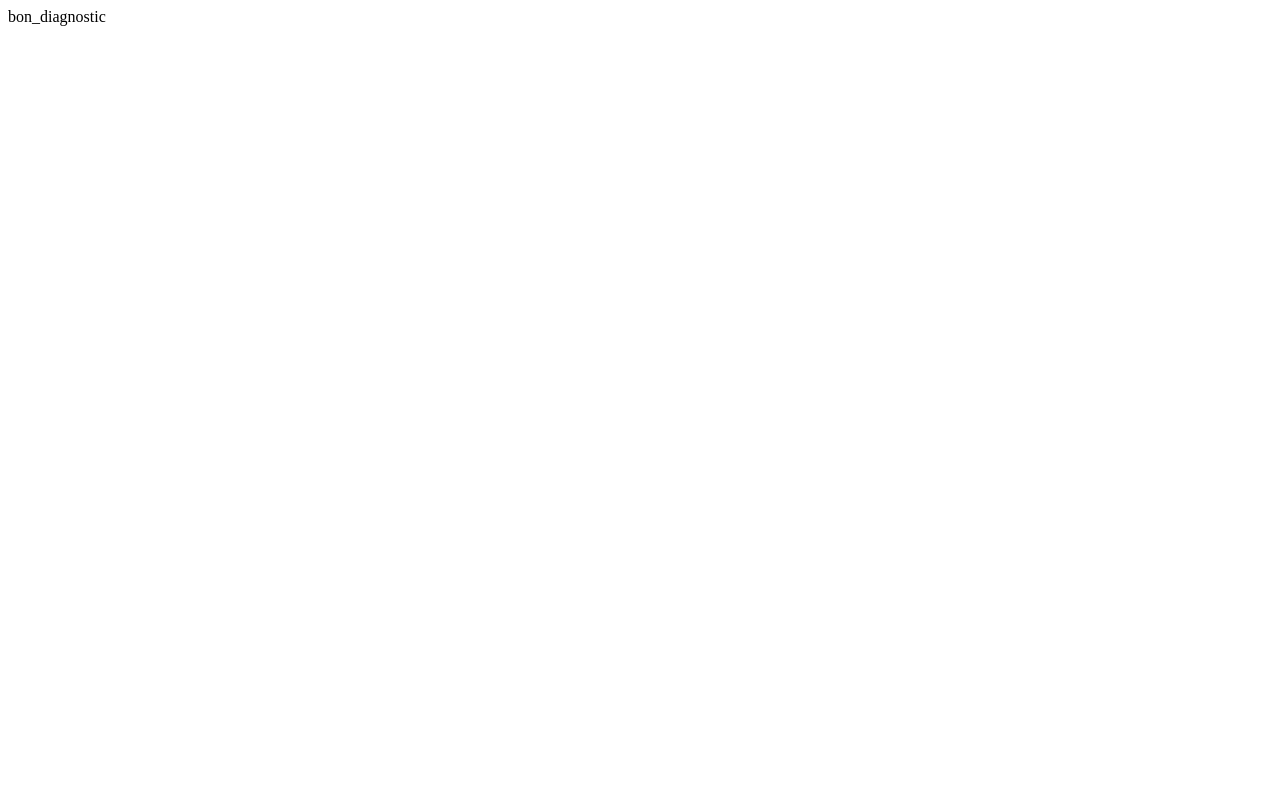
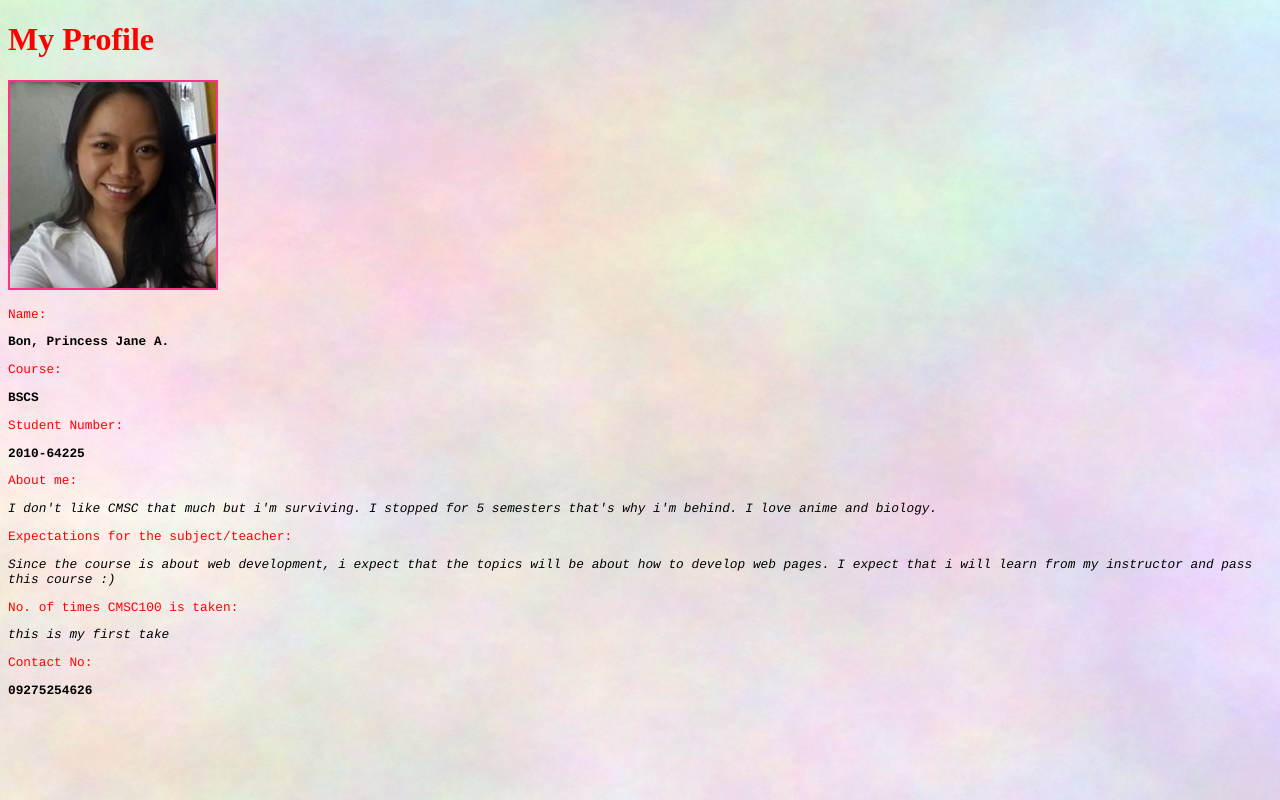
Before and after one commit to hime04/hime04.githu.io, a plain HTML site: page index.html in a window 1280 px wide. Drawn offline with Linux system fonts and the light colour scheme.

Commit message:
Initial commit

```diff
--- a/index.html
+++ b/index.html
@@ -1 +1,25 @@
-bon_diagnostic
+<!DOCTYPE html>
+<html>
+<head>
+	<link rel = "stylesheet" href="style.css">
+</head>
+	<body>
+		<h1>My Profile</h1>
+			<img src="me.jpg" alt="Profile photo">
+			<p id="p01">Name:</p>
+			<p id="p02"><b>Bon, Princess Jane A.</b></p>
+			<p id="p01">Course:</p>
+			<p id="p02"><b>BSCS</b></p>
+			<p id="p01">Student Number:</p>
+			<p id="p02"><b>2010-64225</b></p>
+			<p id="p01">About me:</p>
+			<p id="p02"><i>I don't like CMSC that much but i'm surviving. I stopped for 5 semesters that's why i'm behind. I love anime and biology.</i></p>
+			<p id="p01">Expectations for the subject/teacher:</p>
+			<p id="p02"><i>Since the course is about web development, i expect that the topics will be about how to develop web pages. I expect that i will learn from my instructor and pass this course :)</i></p>
+			<p id="p01">No. of times CMSC100 is taken:</p>
+			<p id="p02"><i>this is my first take</i></p>
+			<p id="p01">Contact No:</p>
+			<p id="p02"><b>09275254626</b></p>
+	</body>
+</html>
+<!--Since i took CMSC2 years ago, i used the internet to review html and css>
--- /dev/null
+++ b/style.css
@@ -0,0 +1,20 @@
+body{
+	background-image:url("bg.jpg");
+}
+h1{
+	color: red;
+	font-family:
+	font-size: 100%;
+}
+img{
+	border: 2px solid #ff3281;
+}
+#p01{
+	font-family: courier;
+	font-size: 80%;
+	color: red;
+}
+#p02{
+	font-family: courier;
+	font-size: 80%;
+}
```
Also changed, not shown: bg.jpg (added), me.jpg (added).
